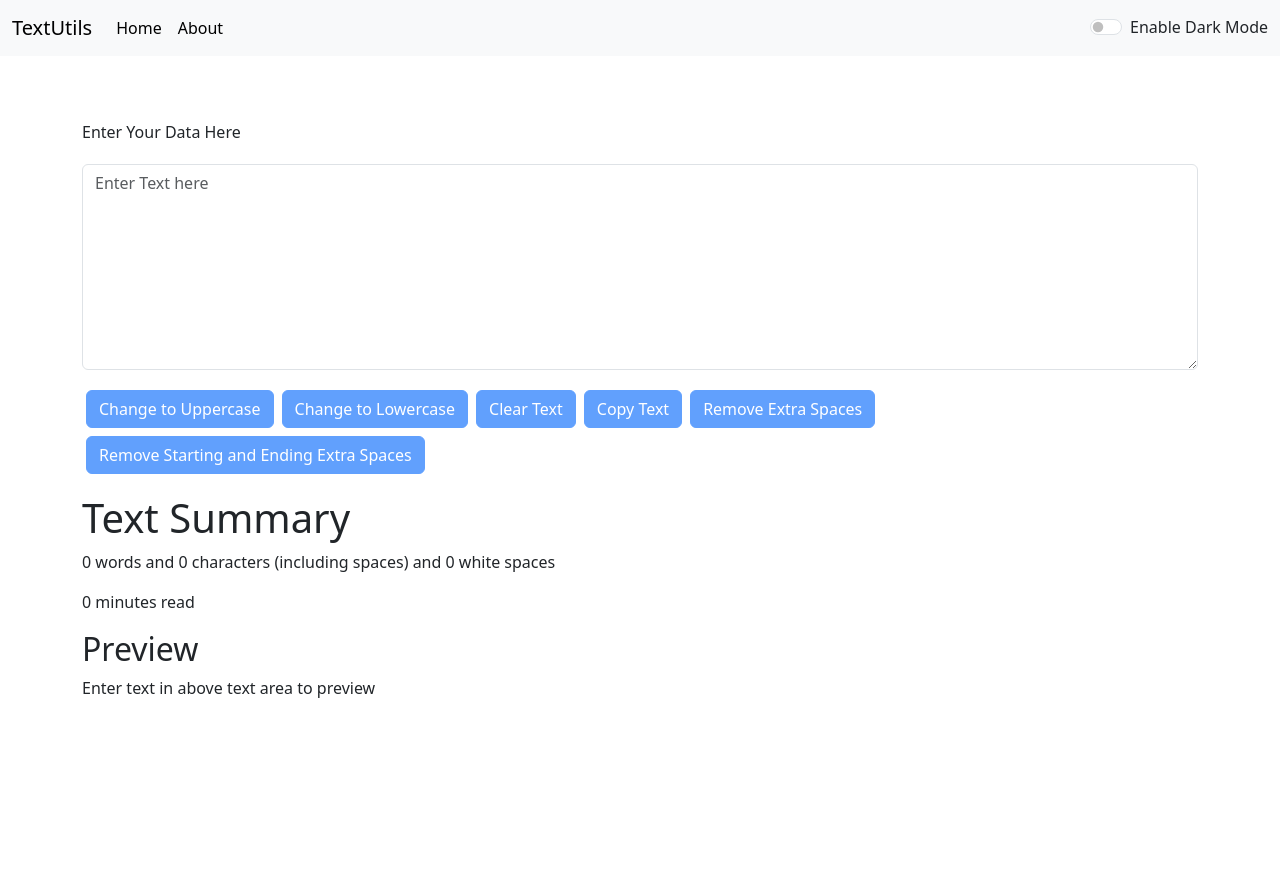
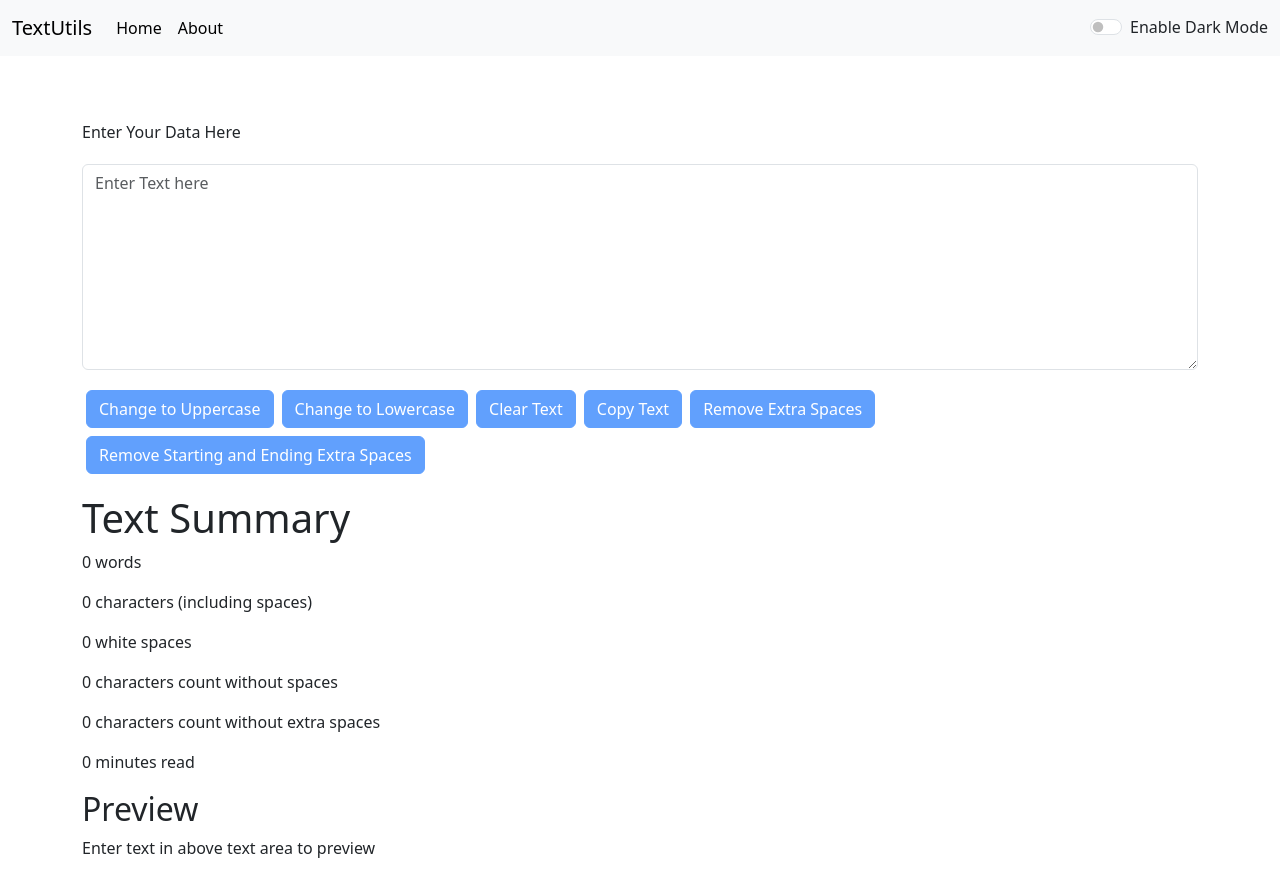
Before and after one commit to riteshsharma-pc/textutils, a React (Create React App) app: page / in a window 1280 px wide. Before the commit the page ends 800 px from the top, so only its background shows below. Built offline with nearby package versions, Linux system fonts and the light colour scheme.

Commit message:
adding more counting functions

```diff
--- a/src/components/Workspace.js
+++ b/src/components/Workspace.js
@@ -46,7 +46,11 @@ export default function Workspace(props) {
                 </div>
                 <div>
                     <h1>Text Summary</h1>
-                    <p>{data.split(' ').filter((element)=>{return element.length!==0}).length} words and {data.length} characters {"(including spaces)"} and {data.split(' ').length-1} white spaces </p>
+                    <p>{data.split(' ').filter((element)=>{return element.length!==0}).length} words</p>
+                    <p>{data.length} characters {"(including spaces)"}</p>
+                    <p>{data.split(' ').length-1} white spaces</p>
+                    <p>{data.length - (data.split(' ').length -1)} characters count without spaces</p>
+                    <p>{data.split(/[ ]+/).join(" ").trim().length} characters count without extra spaces</p>
                     <p>{0.016 * data.split(' ').filter((element)=>{return element.length!==0}).length} minutes read</p>
                     <h2>Preview</h2>
                     <p>{data.split(' ').filter((element)=>{return element.length!==0}).length>0 ? data : 'Enter text in above text area to preview'}</p>
```
